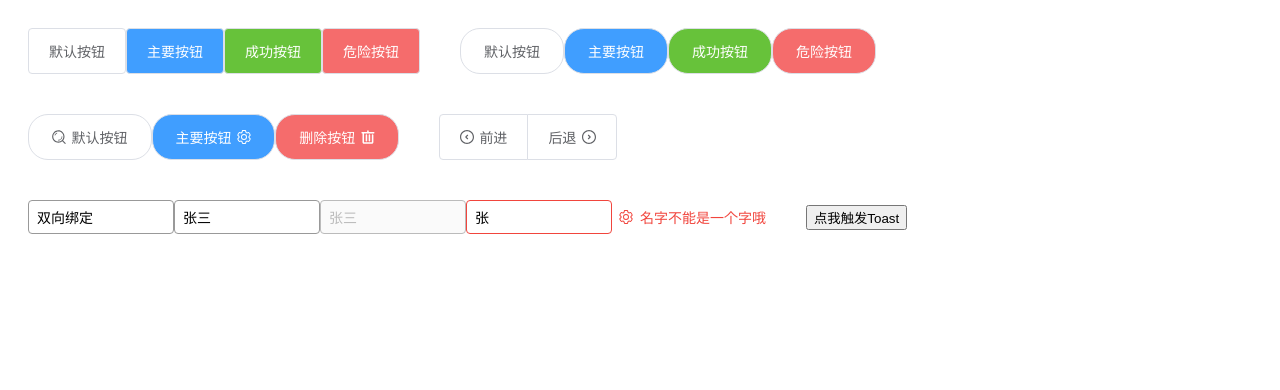
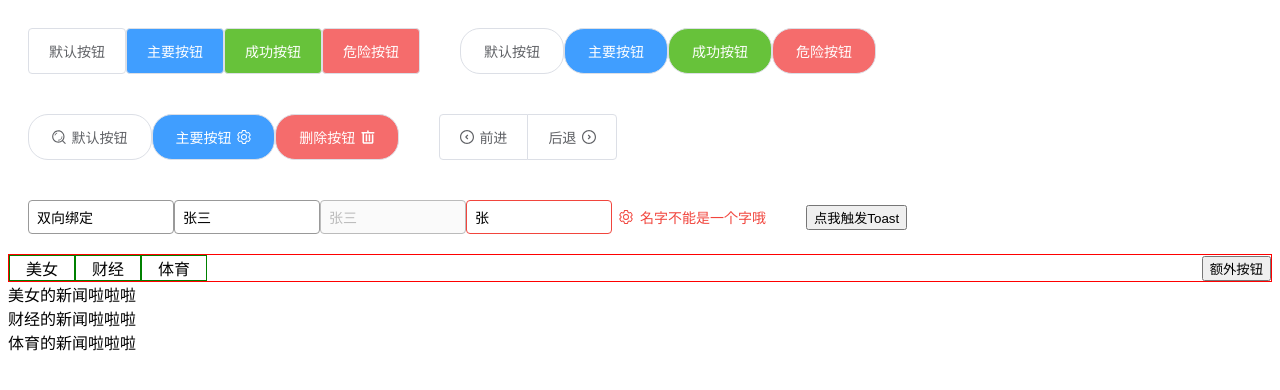
Before and after one commit to luckzhu/eazy-ui, a Vue app: page / in a window 1280 px wide. Shown: the top 390 px of the page. Built offline with nearby package versions, Linux system fonts and the light colour scheme.

Commit message:
创建5个tabs组件框架

```diff
--- a/src/App.vue
+++ b/src/App.vue
@@ -1,40 +1,74 @@
 <template>
     <div id="app">
         <div class="mybutton">
-      <zhu-button>默认按钮</zhu-button>
-      <zhu-button type="primary">主要按钮</zhu-button>
-      <zhu-button type="success">成功按钮</zhu-button>
-      <zhu-button type="danger">危险按钮</zhu-button>
+            <ez-button>默认按钮</ez-button>
+            <ez-button type="primary">主要按钮</ez-button>
+            <ez-button type="success">成功按钮</ez-button>
+            <ez-button type="danger">危险按钮</ez-button>
         </div>
 
         <div class="mybutton">
-      <zhu-button round>默认按钮</zhu-button>
-      <zhu-button type="primary" round>主要按钮</zhu-button>
-      <zhu-button type="success" round>成功按钮</zhu-button>
-      <zhu-button type="danger" round>危险按钮</zhu-button>
+            <ez-button round>默认按钮</ez-button>
+            <ez-button type="primary" round>主要按钮</ez-button>
+            <ez-button type="success" round>成功按钮</ez-button>
+            <ez-button type="danger" round>危险按钮</ez-button>
         </div>
         <div class="mybutton">
-      <zhu-button round icon="search">默认按钮</zhu-button>
-      <zhu-button type="primary" round icon="setting" loading iconPosition="right">主要按钮</zhu-button>
-      <zhu-button type="danger" round icon="delete" loading iconPosition="right">删除按钮</zhu-button>
+            <ez-button round icon="search">默认按钮</ez-button>
+            <ez-button
+                type="primary"
+                round
+                icon="setting"
+                loading
+                iconPosition="right"
+                >主要按钮</ez-button
+            >
+            <ez-button
+                type="danger"
+                round
+                icon="delete"
+                loading
+                iconPosition="right"
+                >删除按钮</ez-button
+            >
         </div>
 
         <div class="mybutton">
-      <zhu-button-group>
-        <zhu-button icon="left">前进</zhu-button>
-        <zhu-button icon="right" iconPosition="right">后退</zhu-button>
-      </zhu-button-group>
+            <ez-button-group>
+                <ez-button icon="left">前进</ez-button>
+                <ez-button icon="right" iconPosition="right">后退</ez-button>
+            </ez-button-group>
         </div>
 
         <div class="mybutton">
-      <zhu-input value="双向绑定" @input="inputChange"></zhu-input>
-      <zhu-input value="张三"></zhu-input>
-      <zhu-input value="张三" disabled></zhu-input>
-      <zhu-input value="张" error errorMessage="名字不能是一个字哦"></zhu-input>
+            <ez-input value="双向绑定" @input="inputChange"></ez-input>
+            <ez-input value="张三"></ez-input>
+            <ez-input value="张三" disabled></ez-input>
+            <ez-input
+                value="张"
+                error
+                errorMessage="名字不能是一个字哦"
+            ></ez-input>
         </div>
 
         <div class="mybutton">
             <button @click="showToast">点我触发Toast</button>
+        </div>
+
+       <div class="testBox">
+           <ez-tabs>
+             <ez-tabs-head>
+               <ez-tabs-item>美女</ez-tabs-item>
+               <ez-tabs-item>财经</ez-tabs-item>
+               <ez-tabs-item>体育</ez-tabs-item>
+               <button slot="action">额外按钮</button>
+             </ez-tabs-head>
+             <ez-tabs-body>
+               <ez-tabs-pane>美女的新闻啦啦啦</ez-tabs-pane>
+               <ez-tabs-pane>财经的新闻啦啦啦</ez-tabs-pane>
+               <ez-tabs-pane>体育的新闻啦啦啦</ez-tabs-pane>
+             </ez-tabs-body>
+           </ez-tabs>
         </div>
     </div>
 </template>
@@ -44,13 +78,25 @@ import Button from "./components/button.vue";
 import "./components/iconfont";
 import ButtonGroup from "./components/button-group.vue";
 import Input from "./components/input.vue";
+import Tabs from "./components/tabs";
+import TabsHead from "./components/tabs-head";
+import TabsBody from "./components/tabs-body";
+import TabsItem from "./components/tabs-item"
+import TabsPane from "./components/tabs-pane"
+import tabsHeadVue from './components/tabs-head.vue';
 
 export default {
     name: "app",
     components: {
-    "zhu-button": Button,
-    "zhu-button-group": ButtonGroup,
-    "zhu-input": Input
+        "ez-button": Button,
+        "ez-button-group": ButtonGroup,
+        "ez-input": Input,
+        "ez-tabs": Tabs,
+        "ez-tabs-head": TabsHead,
+        "ez-tabs-body": TabsBody,
+        "ez-tabs-item": TabsItem,
+        "ez-tabs-pane": TabsPane
+
     },
     methods: {
         inputChange(e) {
@@ -65,7 +111,7 @@ export default {
                     }
                 },
                 enableHtml: false,
-        position: 'top'
+                position: "top"
             });
         }
     }
@@ -84,4 +130,8 @@ export default {
     display: inline-flex;
     margin: 20px;
 }
+.testBox {
+  display: block;
+
+}
 </style>
--- a/src/components/button-group.vue
+++ b/src/components/button-group.vue
@@ -1,5 +1,5 @@
 <template>
-  <div class="zhu-button-group">
+  <div class="ez-button-group">
     <slot></slot>
   </div>
 </template>
@@ -11,7 +11,7 @@ export default {
       let name = node.nodeName.toLowerCase();
       if (name !== "button") {
         console.warn(
-          `zhu-button-group的子元素应该全是 zhu-button,但你写的是${name}`
+          `ez-button-group的子元素应该全是 ez-button,但你写的是${name}`
         );
       }
     }
@@ -20,10 +20,10 @@ export default {
 </script>
 
 <style lang="scss">
-.zhu-button-group {
+.ez-button-group {
   display: inline-flex;
   vertical-align: middle;
-  & > .zhu-button {
+  & > .ez-button {
     border-radius: 0;
     &:first-child {
       border-top-left-radius: 4px;
--- a/src/components/button.vue
+++ b/src/components/button.vue
@@ -1,7 +1,7 @@
 <template>
   <button
-    class="zhu-button"
-    :class="[`zhu-button-${type}`, {'is-round':round != undefined} , {[iconPosition]:true}]"
+    class="ez-button"
+    :class="[`ez-button-${type}`, {'is-round':round != undefined} , {[iconPosition]:true}]"
     @click="btnClick"
   >
     <zhu-icon v-if="icon && isLoading===true" name="loading" class="icon-loading"></zhu-icon>
@@ -51,7 +51,7 @@ export default {
 </script>
 
 <style lang="scss">
-.zhu-button {
+.ez-button {
   /* --font-size: 14px;
   --color: #606266;
   --button-height: 32px;
@@ -94,29 +94,29 @@ export default {
   }
 }
 
-.zhu-button:hover {
+.ez-button:hover {
   border: 1px solid #aaa;
 }
 
-.zhu-button:active {
+.ez-button:active {
   background: #eee;
 }
 
-.zhu-button:focus {
+.ez-button:focus {
   outline: none;
 }
 
-.zhu-button-primary {
+.ez-button-primary {
   color: #fff;
   background: #409eff;
 }
 
-.zhu-button-success {
+.ez-button-success {
   color: #fff;
   background: #67c23a;
 }
 
-.zhu-button-danger {
+.ez-button-danger {
   color: #fff;
   background: #f56c6c;
 }
--- /dev/null
+++ b/src/components/tabs-body.vue
@@ -0,0 +1,16 @@
+<template>
+    <div class="tabs-body">
+        <slot></slot>
+    </div>
+</template>
+
+<script>
+export default {
+    name: "EazyTabsbody"
+};
+</script>
+
+<style lang="scss" scoped>
+.tabs-body {
+}
+</style>
--- /dev/null
+++ b/src/components/tabs-head.vue
@@ -0,0 +1,26 @@
+<template>
+    <div class="tabs-head">
+        <slot></slot>
+        <div class="actionWrapper">
+            <slot name="action"></slot>
+        </div>
+    </div>
+</template>
+
+<script>
+export default {
+    name: "EazyTabsHead"
+};
+</script>
+
+<style lang="scss" scoped>
+.tabs-head {
+    border: 1px solid red;
+    display: flex;
+    justify-content: flex-start;
+    align-items: center;
+    > .actionWrapper {
+        margin-left: auto;
+    }
+}
+</style>
--- /dev/null
+++ b/src/components/tabs-item.vue
@@ -0,0 +1,18 @@
+<template>
+    <div class="tabs-item" >
+        <slot></slot>
+    </div>
+</template>
+
+<script>
+export default {
+    name: "EazyTabsItem"
+};
+</script>
+
+<style lang="scss" scoped>
+.tabs-item {
+  padding: 0 1em;
+  border: 1px solid green;
+}
+</style>
--- /dev/null
+++ b/src/components/tabs-pane.vue
@@ -0,0 +1,16 @@
+<template>
+    <div class="tabs-pane">
+        <slot></slot>
+    </div>
+</template>
+
+<script>
+export default {
+    name: "EazyTabsPane"
+};
+</script>
+
+<style lang="scss" scoped>
+.tabs-pane {
+}
+</style>
--- /dev/null
+++ b/src/components/tabs.vue
@@ -0,0 +1,16 @@
+<template>
+    <div class="tabs">
+        <slot></slot>
+    </div>
+</template>
+
+<script>
+export default {
+    name: "EazyTabs"
+};
+</script>
+
+<style lang="scss" scoped>
+.tabs {
+}
+</style>
```
Also changed, not shown: package.json (+6 -3 lines), 1 other file (tests, documents, lock files or other folders). Lines whose indentation alone changed are shown as unchanged.
